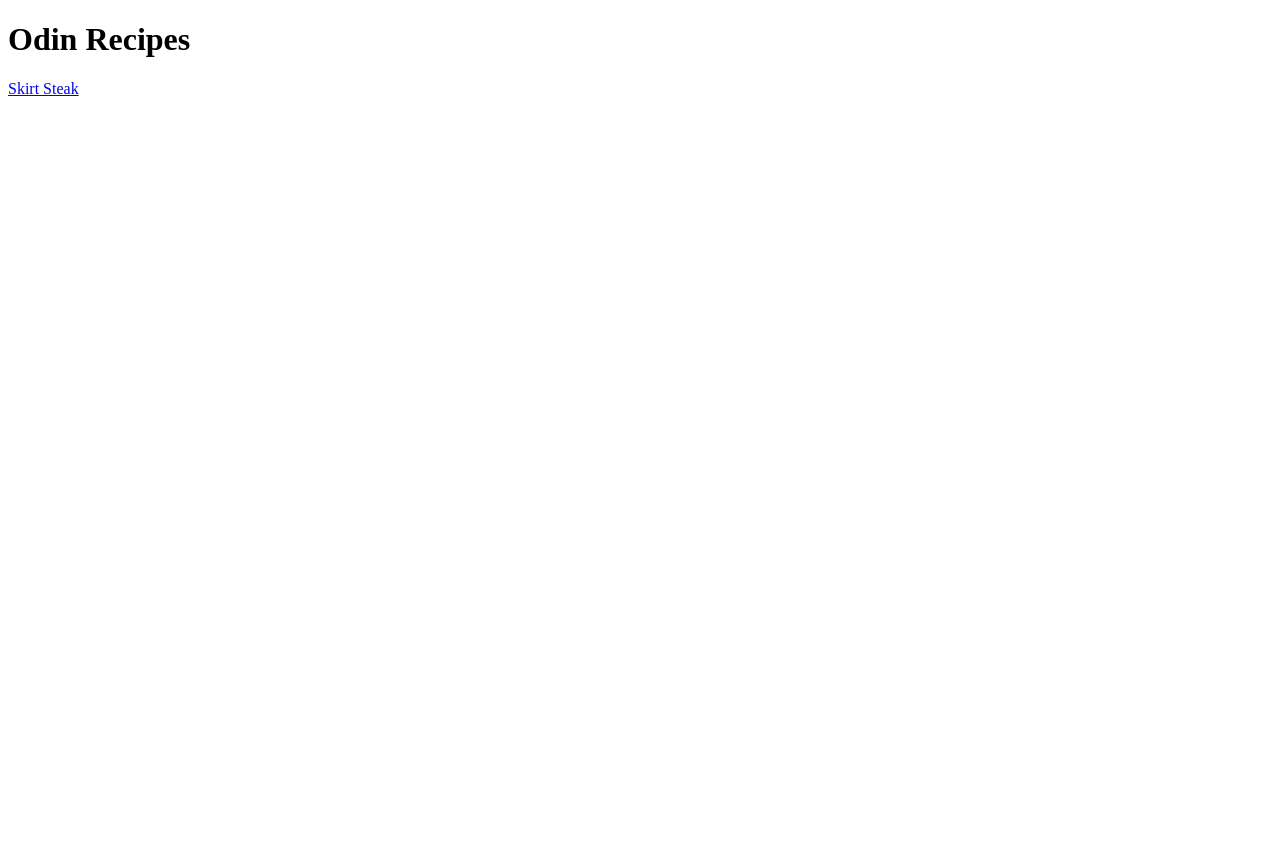
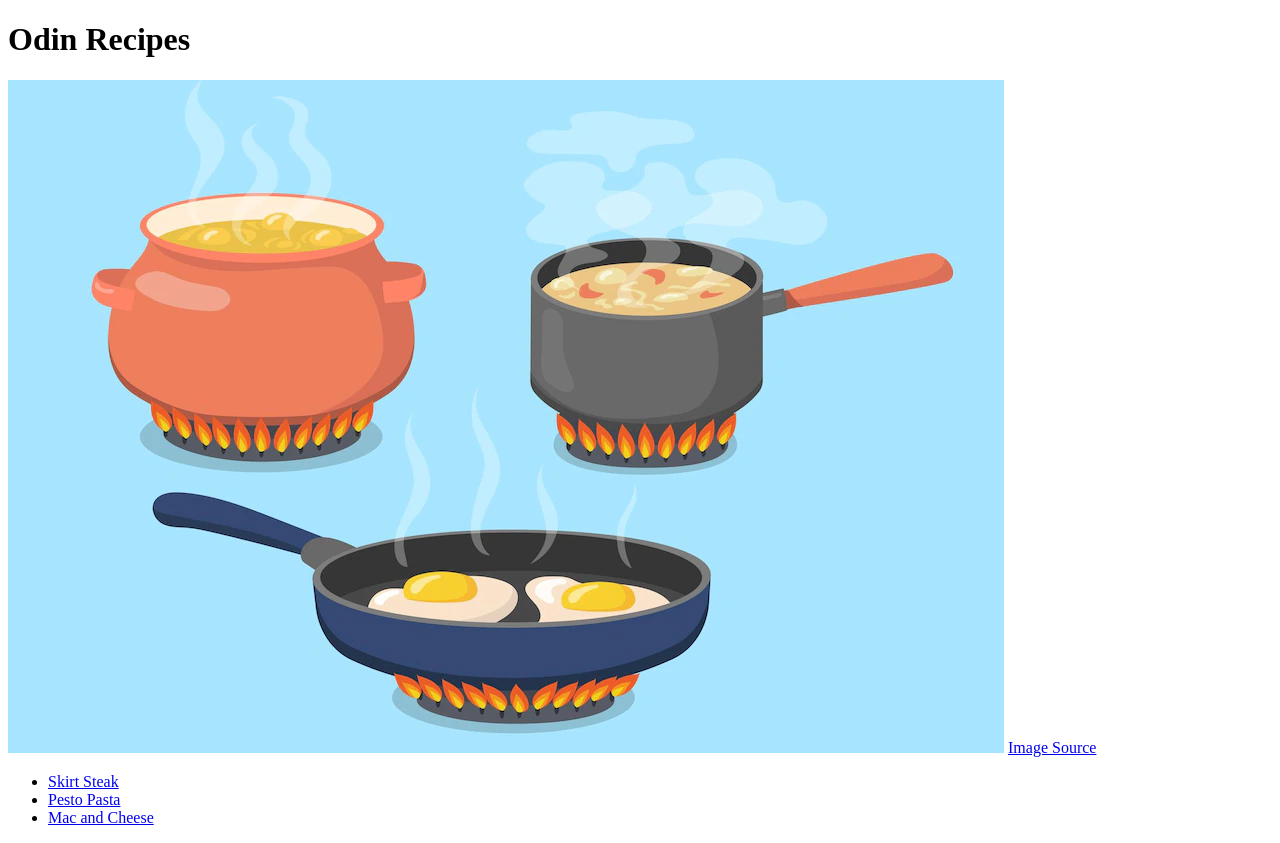
Before and after one commit to crescentarc/odin-recipes, a plain HTML site: page index.html in a window 1280 px wide. Before the commit the page ends 800 px from the top, so only its background shows below. Drawn offline with Linux system fonts and the light colour scheme.

Commit message:
Add hyperlinks and image to index.html

```diff
--- a/index.html
+++ b/index.html
@@ -2,11 +2,19 @@
 <html lang="en">
     <head>
         <meta charset="UTF-8">
-
         <title>Recipes</title>
     </head>
     <body>
         <h1>Odin Recipes</h1>
-        <a href="recipes/steak.html">Skirt Steak</a>
+        <img src="images/cooking.webp" alt="Picture of 3 stovetop pans
+        with food being cooked">
+
+        <a href="https://bit.ly/3rCNARY">Image Source</a>
+
+        <ul>
+            <li><a href="recipes/skirt-steak.html">Skirt Steak</a></li>
+            <li><a href="recipes/pesto-pasta.html">Pesto Pasta</a></li>
+            <li><a href="recipes/mac-and-cheese.html">Mac and Cheese</a></li>
+        </ul>
     </body>
 </html>
```
